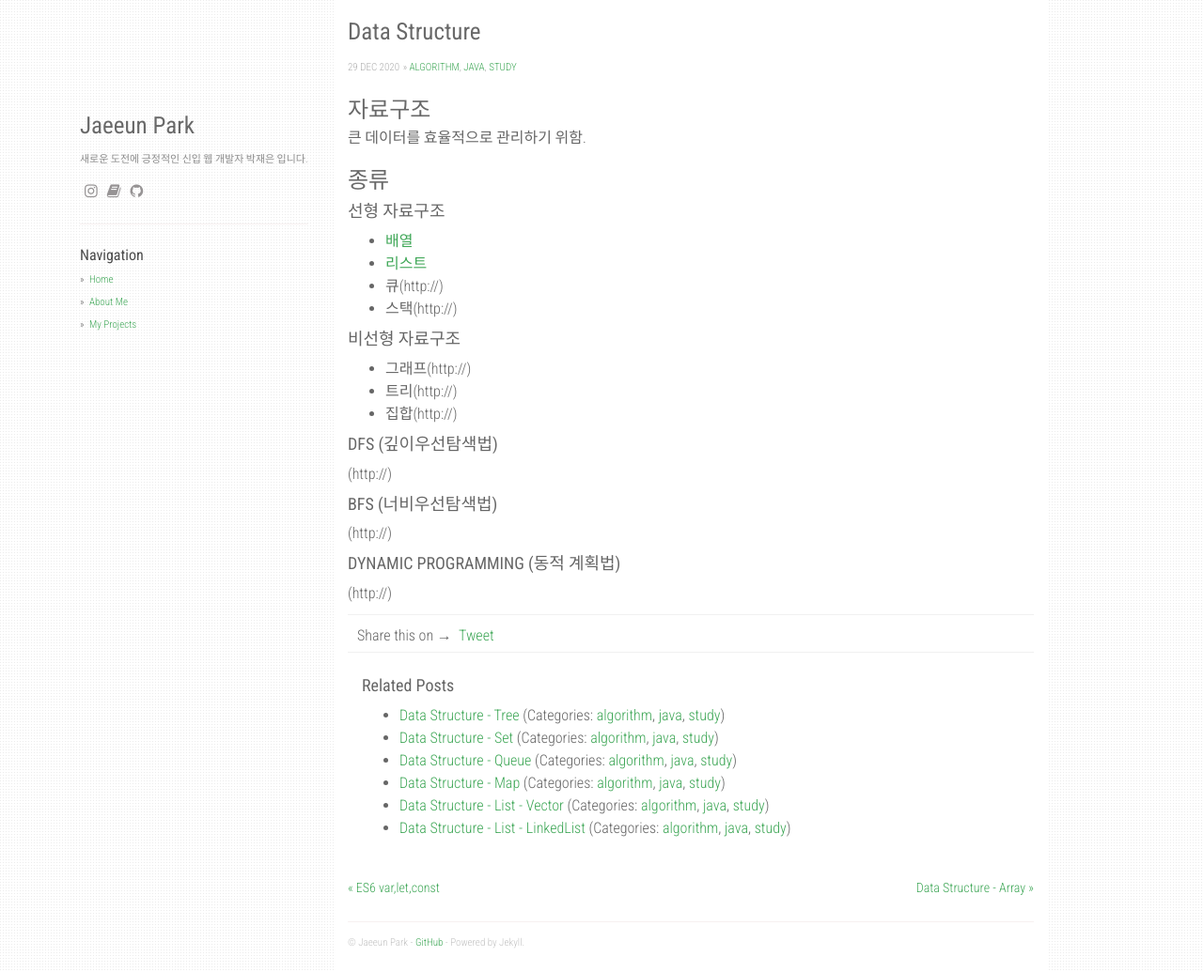
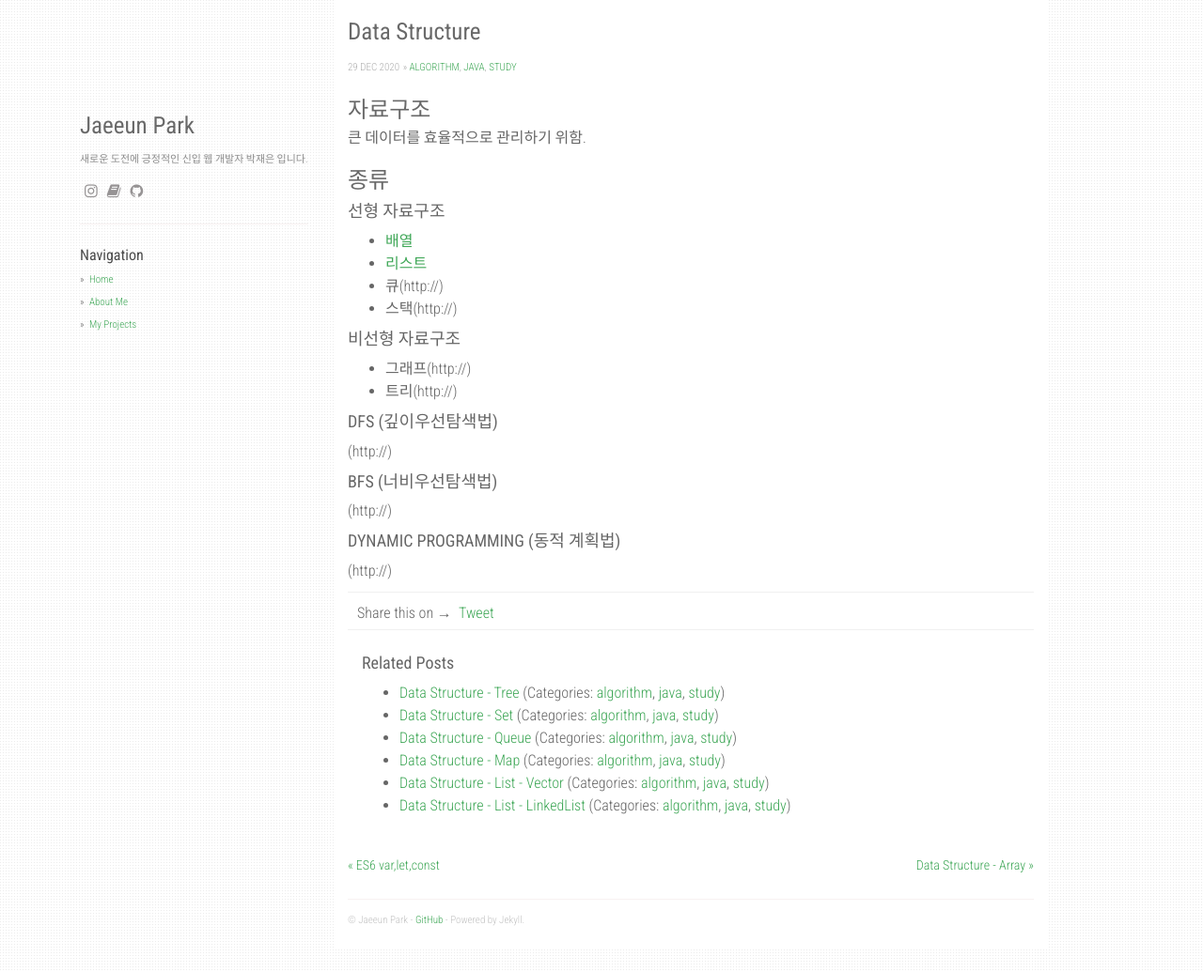
Before and after one commit to jaeeunzzang/jaeeunPark.portfolio.github.io, a Jekyll site: the page built from _posts/2020-12-29-data-structure.md, in a window 1280 px wide. Shown: the whole page at 94% size. Built offline with Jekyll 4.4.1, drawn with Linux system fonts in a browser that asks for light colours; nearby versions of some CDN libraries; comment, search, counter and statistics services are not loaded; grey boxes are pictures that could not be loaded.

Commit message:
url update

```diff
--- a/_posts/2020-12-29-data-structure.md
+++ b/_posts/2020-12-29-data-structure.md
@@ -22,7 +22,6 @@ categories: [algorithm, java, study]
 
 - 그래프(http://)
 - 트리(http://)
-- 집합(http://)
 
 #### DFS (깊이우선탐색법)
 
```
